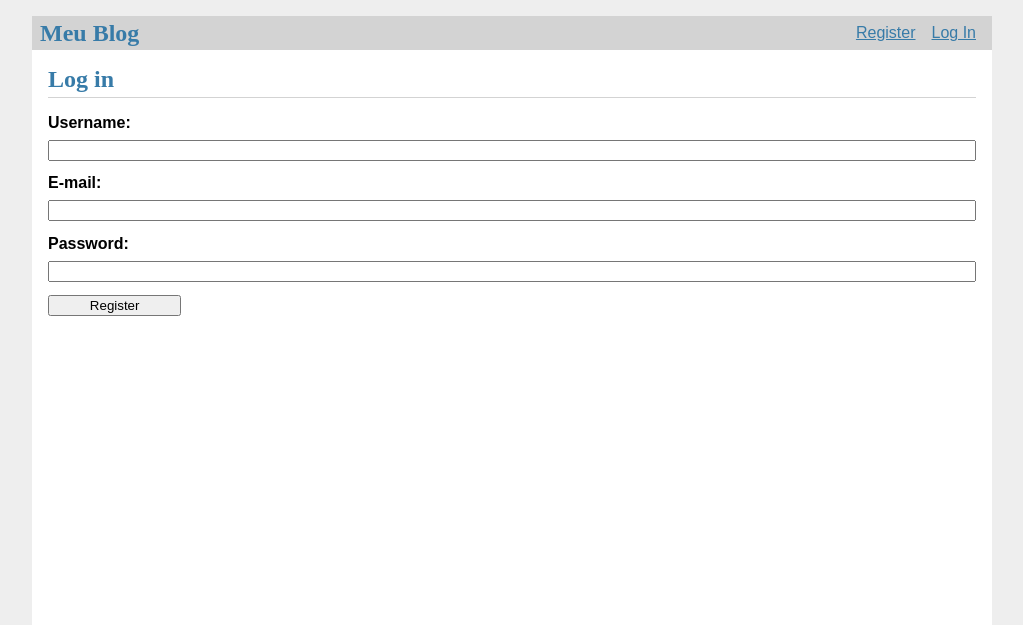
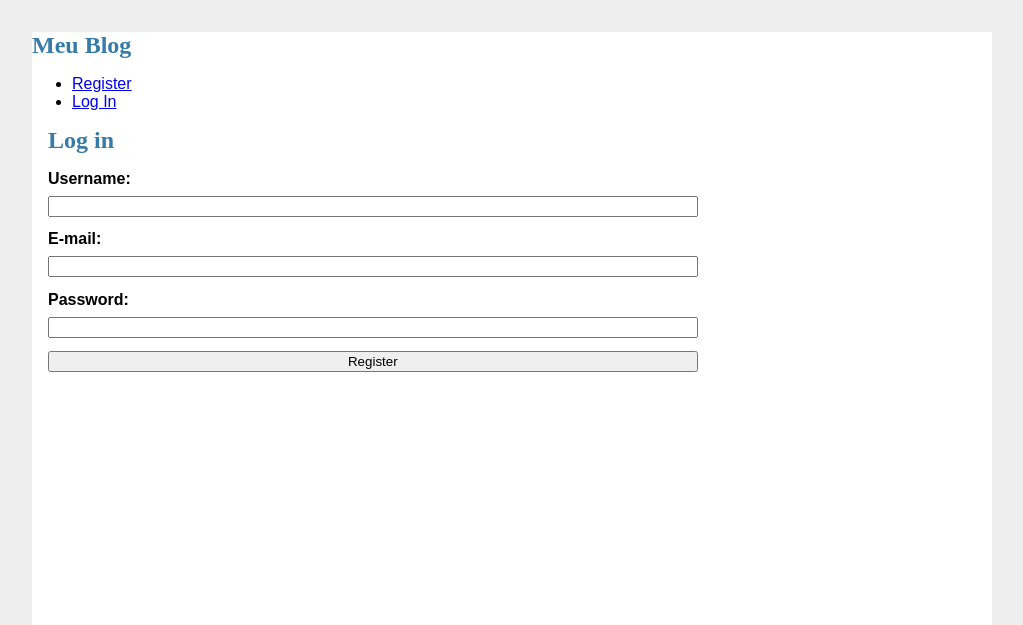
Before and after one commit to celsocachola/blog_ocean, a Flask app: page /register in a window 1280 px wide. Shown: the top 625 px of the page, without its empty margins (128-1151 px from the left). Run offline with Flask 2, Linux system fonts and the light colour scheme.

Commit message:
Projeto final

```diff
--- a/static/style.css
+++ b/static/style.css
@@ -1,24 +1,49 @@
-html { font-family: sans-serif; background: #eee; padding: 1rem;}
-body {max-width: 960px; margin: 0 auto; background: white;}
-h1 { font-family: serif; color: #377ba8;margin: 1rem 0;}
-a {color: #377ba8;}
-hr {border: none; border-top: 1px solid lightgray;}
-nav { background: lightgray; display: flex; align-items: center; padding: 0 0.5rem;}
-nav h1 { flex: auto; margin: 0;}
-.content { padding: 0 1rem 1rem;}
-.post > header > div:first-of-type {flex: auto;}
-.post > header h1 {font-size: 1.5em; margin-bottom: 0;}
-.post .about {color: slategray;font-style: italic;}
-.post .body {white-space: pre-line;}
-.content:last-child {margin-bottom: 0;}
-.no-posts{color: gray;font-style: italic;}
-.content form {margin: 1em 0;display: flex;flex-direction: column;}
-.content label {font-weight: bold;margin-bottom: 0.5em;}
-.content input{margin-bottom: 1em;}
-input.danger {color: #cc2f2e;}
-input[type=submit] {align-self: start;min-width: 10em;}
-.flash {margin: 1em 0;padding: 1em;background: #cae6f6;border: 1px solid #377ba8;}
-.content > header {border-bottom: 1px solid lightgray;display: flex;align-items: flex-end;}
-.content > header h1 {flex: auto;margin: 1rem 0 0.25rem 0;}
- nav ul  {display: flex; list-style: none; margin: 0; padding: 0; }
-nav ul li a, nav ul li span, header .action { display: block; padding: 0.5rem; }
+html{
+    font-family: sans-serif;
+    background: #eee;
+    padding: 1rem;
+}
+body{
+    max-width: 960px;
+    margin: 0 auto;
+    background: white;
+}
+h1{
+    font-family: serif;
+    color: #377ba8;
+    margin: 1rem 0;
+}
+hr{
+    border: none;
+    border-top: 1px solid lightgray;
+}
+.content{
+    padding: 0 1rem 1rem;
+}
+.post > header > div:first-of-type{
+    flex: auto;
+}
+.post .about{
+    color: slategray;
+    font-style: italic;
+}
+.post .body{
+    white-space: pre-line;
+}
+.no-post{
+    font-style: italic;
+    color: grey;
+}
+.content form{
+    margin: 1em 0;
+    display: flex;
+    flex-direction: column;
+    max-width:70%;
+}
+.content label{
+    font-weight: bold;
+    margin-bottom: 0.5em;
+}
+.content input{
+    margin-bottom: 1em;
+}
```
